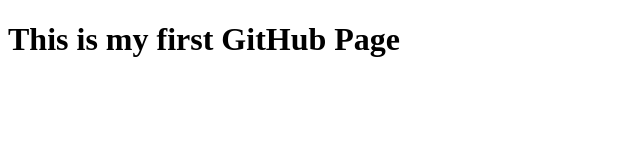
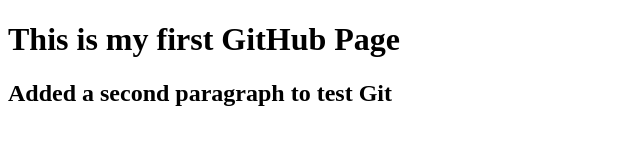
Before and after one commit to kakenji/kakenji.github.io, a plain HTML site: page index.html in a window 1280 px wide. Shown: the whole page, without its empty margins (0-640 px from the left). Drawn offline with Linux system fonts and the light colour scheme.

Commit message:
Second commit

```diff
--- a/index.html
+++ b/index.html
@@ -8,6 +8,7 @@
 <body>
 
     <h1>This is my first GitHub Page</h1>
+    <h2>Added a second paragraph to test Git</h2>
 
 </body>
 </html>
```
